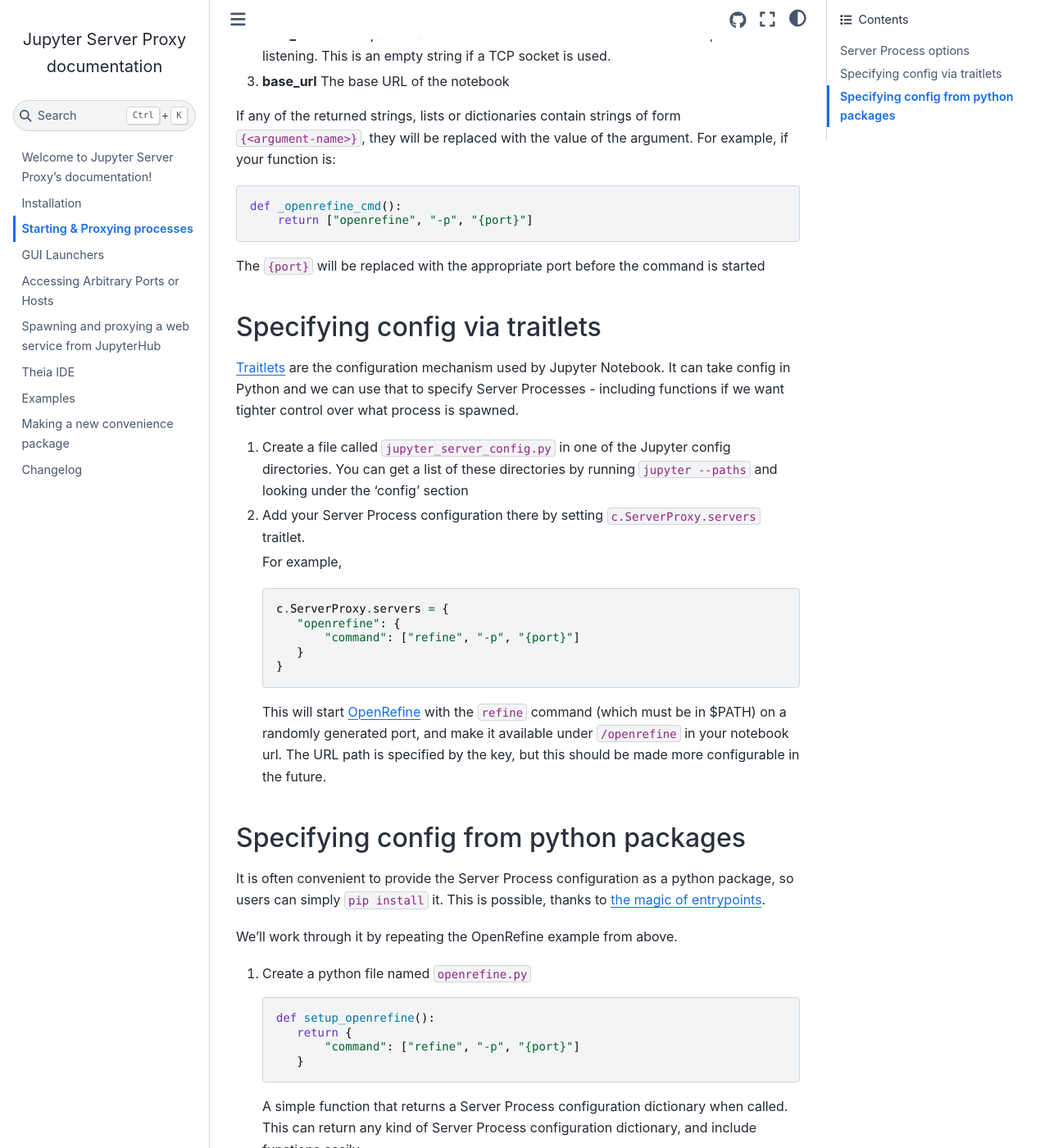
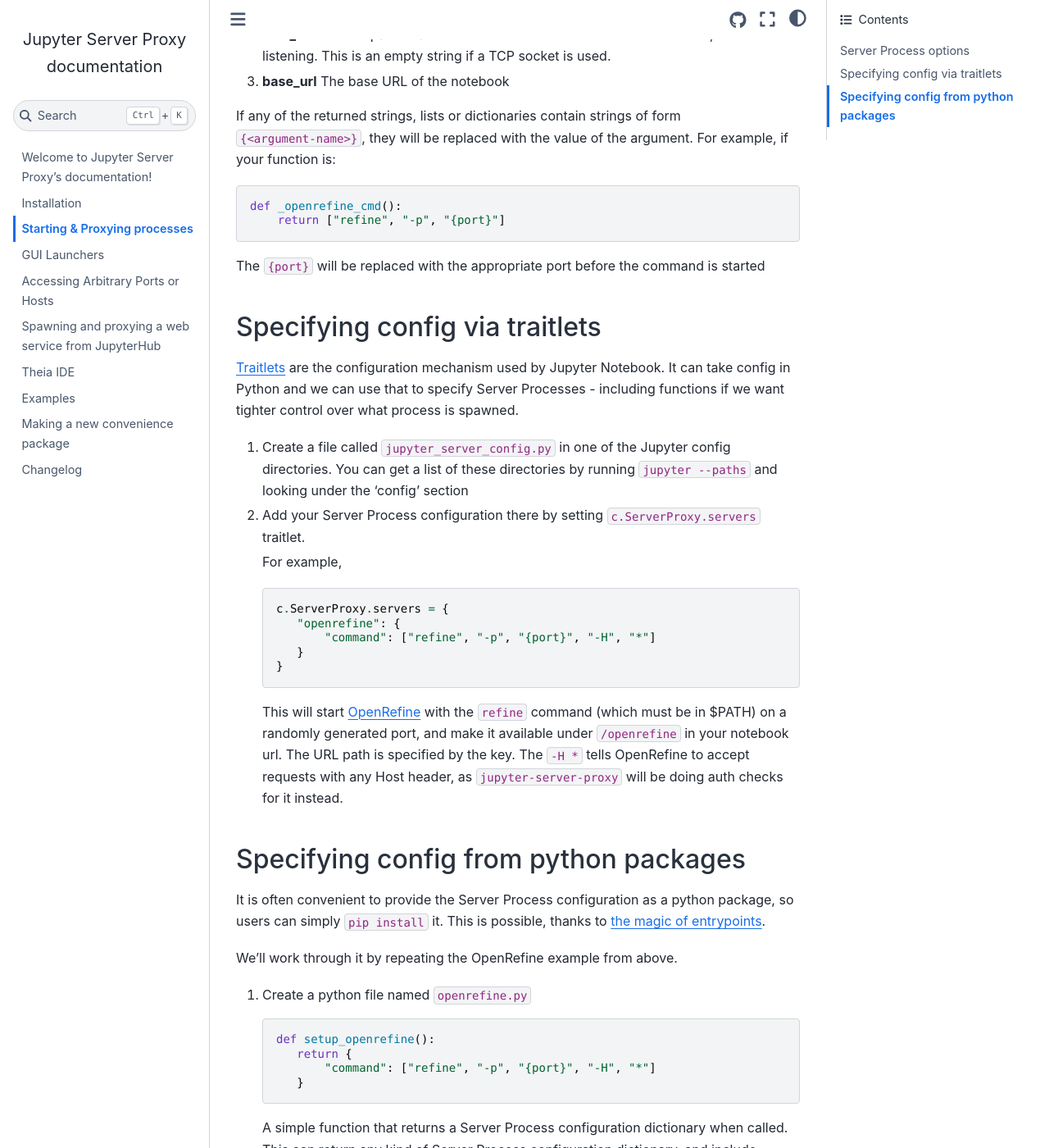
Before and after one commit to jupyterhub/jupyter-server-proxy, a Sphinx documentation site: the page built from docs/source/server-process.md, in a window 1280 px wide and 1400 px high, scrolled down 5187 px. Shown: the whole window at 82% size. Built offline with Sphinx 7.4.7 and the Sphinx Book theme 1.1.4, drawn with Linux system fonts in a browser that asks for light colours.

Commit message:
Fix openrefine example commands
- It's 'refine' not 'openrefine'
- We now need to pass -H * to refine to get it to accept requests
  from any host, otherwise it will reject based on the Host header

Note that this still prevents it from working with
the conda-forge feedstock:
https://github.com/conda-forge/openrefine-feedstock/issues/7

````diff
--- a/docs/source/server-process.md
+++ b/docs/source/server-process.md
@@ -236,7 +236,7 @@ of the argument. For example, if your function is:
 
 ```python
 def _openrefine_cmd():
-    return ["openrefine", "-p", "{port}"]
+    return ["refine", "-p", "{port}"]
 ```
 
 The `{port}` will be replaced with the appropriate port before
@@ -262,7 +262,7 @@ if we want tighter control over what process is spawned.
    ```python
    c.ServerProxy.servers = {
       "openrefine": {
-          "command": ["refine", "-p", "{port}"]
+          "command": ["refine", "-p", "{port}", "-H", "*"]
       }
    }
    ```
@@ -270,8 +270,10 @@ if we want tighter control over what process is spawned.
    This will start [OpenRefine](https://openrefine.org/) with the
    `refine` command (which must be in \$PATH) on a randomly
    generated port, and make it available under `/openrefine`
-   in your notebook url. The URL path is specified by the key,
-   but this should be made more configurable in the future.
+   in your notebook url. The URL path is specified by the key.
+   The `-H *` tells OpenRefine to accept requests with any Host
+   header, as `jupyter-server-proxy` will be doing auth checks for
+   it instead.
 
 (server-process:package)=
 
@@ -289,7 +291,7 @@ above.
    ```python
    def setup_openrefine():
       return {
-          "command": ["refine", "-p", "{port}"]
+          "command": ["refine", "-p", "{port}", "-H", "*"]
       }
    ```
 
````
